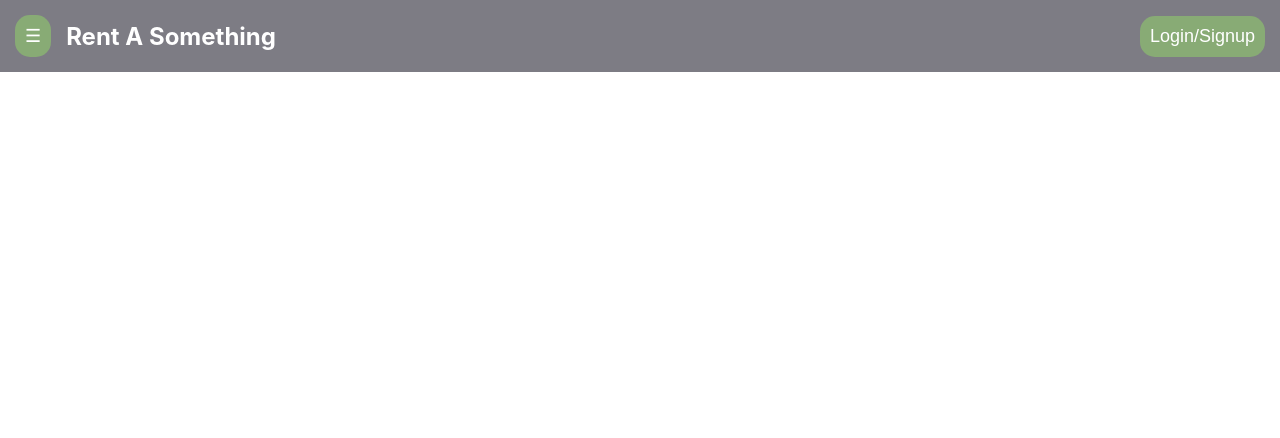
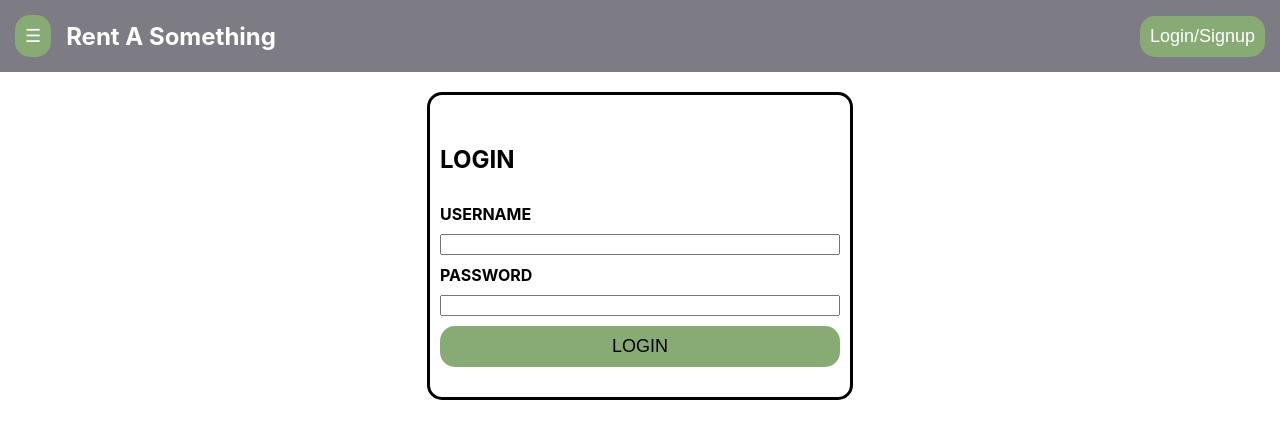
Before and after one commit to JANK-L/Egzaminas, a React (Create React App) app in the folder frontend/: page /Login in a window 1280 px wide. Shown: the top 438 px of the page. Built offline with nearby package versions, Linux system fonts and the light colour scheme.

Commit message:
feat: add login/signup form without integration with backend

```diff
--- a/frontend/src/App.jsx
+++ b/frontend/src/App.jsx
@@ -1,12 +1,19 @@
 import { BrowserRouter, Routes, Route } from "react-router-dom";
 
 import Navbar from "./components/Navbar";
+import LoginSignup from "./pages/LoginSignup";
 
 function App() {
   return (
     <div className="App">
       <BrowserRouter>
         <Navbar />
+        <div className="pages">
+          <Routes>
+            <Route path="/Login" element={<LoginSignup />} />
+            <Route path="/Signup" element={<LoginSignup />} />
+          </Routes>
+        </div>
       </BrowserRouter>
     </div>
   );
--- a/frontend/src/components/Navbar.jsx
+++ b/frontend/src/components/Navbar.jsx
@@ -1,6 +1,8 @@
-import { Link } from "react-router-dom";
+import { Link, useLocation } from "react-router-dom";
 
 const Navbar = () => {
+  const location = useLocation();
+
   return (
     <header>
       <div className="Navbar">
@@ -10,7 +12,9 @@ const Navbar = () => {
             <Link to="/">Rent A Something</Link>
           </h1>
           <button className="login">
-            <Link to="Login">Login/Signup</Link>
+            <Link to={location.pathname === "/Login" ? "Signup" : "Login"}>
+              Login/Signup
+            </Link>
           </button>
         </nav>
       </div>
--- /dev/null
+++ b/frontend/src/hooks/usePortal.jsx
@@ -0,0 +1,55 @@
+import { useState, useEffect } from "react";
+import { useLocation } from "react-router-dom";
+
+const useAuthPortal = () => {
+  const location = useLocation();
+
+  const [portalState, setPortalState] = useState("LOGIN");
+  const [email, setEmail] = useState("");
+  const [username, setUsername] = useState("");
+  const [password, setPassword] = useState("");
+
+  const [loading, setLoading] = useState(false);
+  const [error, setError] = useState("");
+
+  useEffect(() => {
+    if (location.pathname === "/Signup") {
+      setPortalState("SIGNUP");
+    } else {
+      setPortalState("LOGIN");
+    }
+  }, [location.pathname]);
+
+  const handleSubmit = async (e) => {
+    e.preventDefault();
+    setLoading(true);
+    setError("");
+
+    try {
+      if (portalState === "LOGIN") {
+        console.log("Logging in:", { username, password });
+      } else {
+        console.log("Signing up:", { username, email, password });
+      }
+    } catch (err) {
+      setError("Something went wrong.");
+    } finally {
+      setLoading(false);
+    }
+  };
+
+  return {
+    portalState,
+    username,
+    setUsername,
+    email,
+    setEmail,
+    password,
+    setPassword,
+    loading,
+    error,
+    handleSubmit,
+  };
+};
+
+export default useAuthPortal;
--- a/frontend/src/index.css
+++ b/frontend/src/index.css
@@ -51,3 +51,31 @@ html {
   font-size: large;
   cursor: pointer;
 }
+
+.LoginPortal form {
+  display: flex;
+  flex-direction: column;
+  max-width: 400px;
+
+  border: 3px solid black;
+  border-radius: 15px;
+  padding: 30px 10px;
+  margin: 20px auto;
+  gap: 10px;
+  font-weight: bold;
+}
+
+.LoginPortal button {
+  background-color: #88ab75;
+  padding: 10px;
+  border-radius: 15px;
+  border: none;
+  font-size: large;
+  cursor: pointer;
+}
+.LoginPortal button:disabled {
+  background-color: #d1f1c0;
+  color: #666;
+  cursor: initial;
+  opacity: 0.6;
+}
--- /dev/null
+++ b/frontend/src/pages/LoginSignup.jsx
@@ -0,0 +1,58 @@
+import { useEffect, useState } from "react";
+import { useLocation } from "react-router-dom";
+import useAuthPortal from "../hooks/usePortal";
+
+const LoginSignup = () => {
+  const {
+    portalState,
+    username,
+    setUsername,
+    email,
+    setEmail,
+    password,
+    setPassword,
+    loading,
+    error,
+    handleSubmit,
+  } = useAuthPortal();
+
+  const location = useLocation();
+
+  return (
+    <div className="LoginPortal">
+      <form onSubmit={handleSubmit}>
+        <h2>{portalState}</h2>
+        <label>USERNAME</label>
+        <input
+          type="text"
+          onChange={(e) => setUsername(e.target.value)}
+          value={username}
+          required
+        />
+
+        {portalState === "SIGNUP" && (
+          <>
+            <label>EMAIL</label>
+            <input
+              type="email"
+              onChange={(e) => setEmail(e.target.value)}
+              value={email}
+              required
+            />
+          </>
+        )}
+
+        <label>PASSWORD</label>
+        <input
+          type="password"
+          onChange={(e) => setPassword(e.target.value)}
+          value={password}
+          required
+        />
+        <button disabled={loading}>{portalState}</button>
+      </form>
+    </div>
+  );
+};
+
+export default LoginSignup;
```
